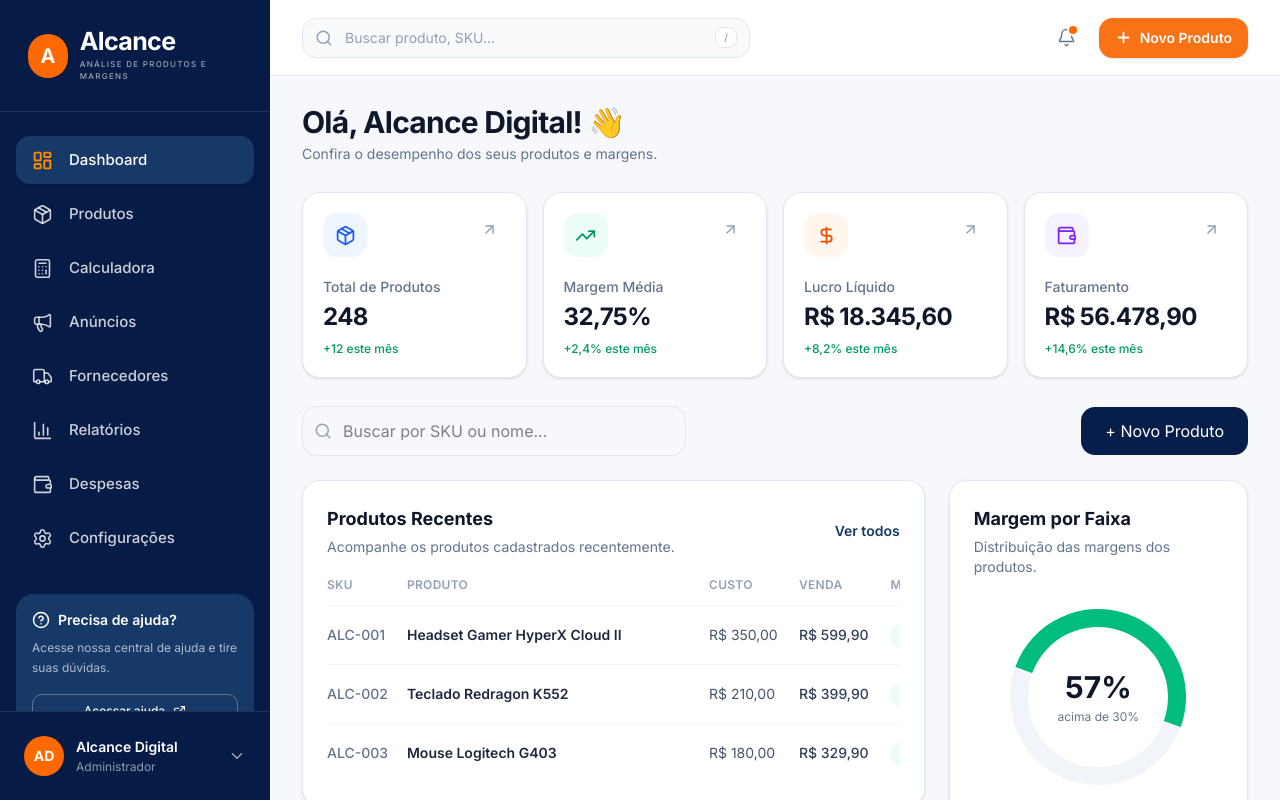
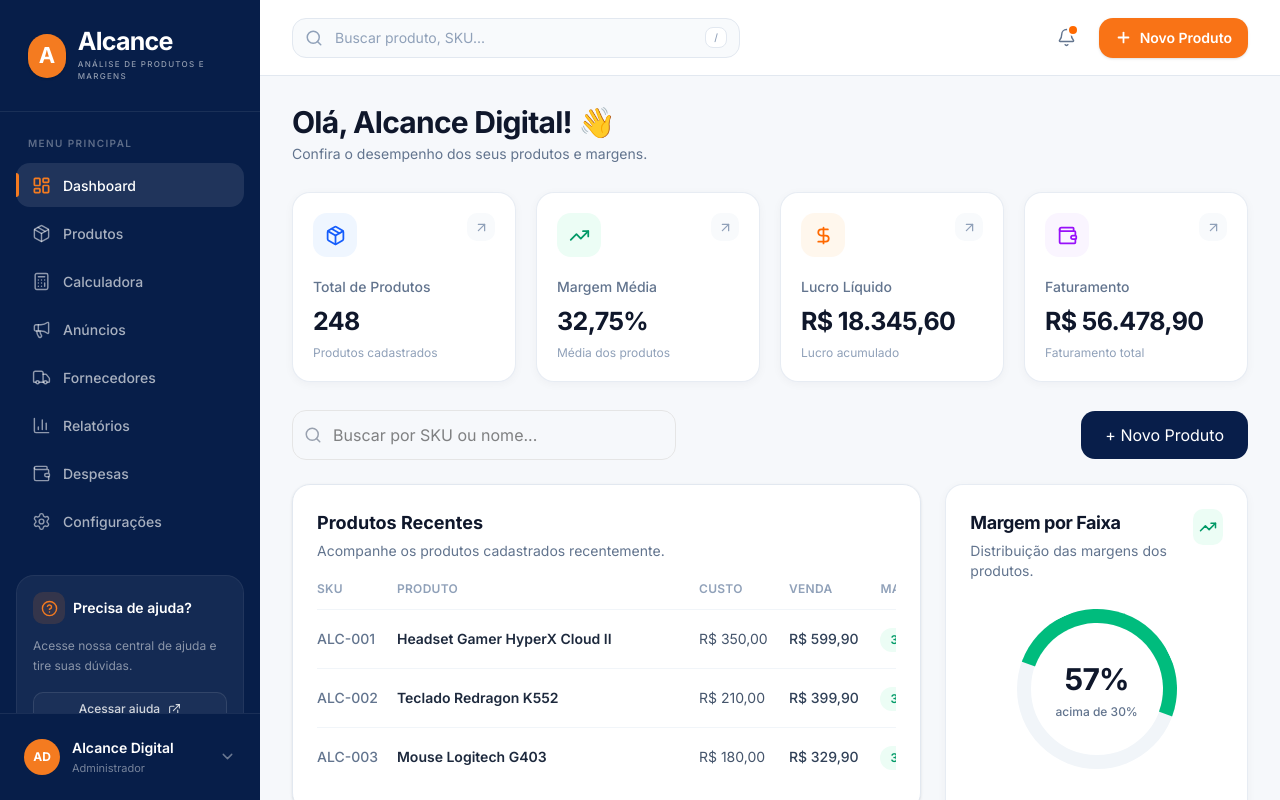
Before and after one commit to maelsonmk98-cmyk/alcance, a Next.js app: page / in a window 1280 px wide. Built offline with nearby package versions, Linux system fonts and the light colour scheme.

Commit message:
Corrige build e estrutura de produtos

```diff
--- a/components/dashboard/DashboardCards.tsx
+++ b/components/dashboard/DashboardCards.tsx
@@ -10,7 +10,7 @@ const cards = [
   {
     title: "Total de Produtos",
     value: "248",
-    description: "+12 este mês",
+    description: "Produtos cadastrados",
     icon: Package,
     iconBg: "bg-blue-50",
     iconColor: "text-blue-600",
@@ -18,7 +18,7 @@ const cards = [
   {
     title: "Margem Média",
     value: "32,75%",
-    description: "+2,4% este mês",
+    description: "Média dos produtos",
     icon: TrendingUp,
     iconBg: "bg-emerald-50",
     iconColor: "text-emerald-600",
@@ -26,34 +26,33 @@ const cards = [
   {
     title: "Lucro Líquido",
     value: "R$ 18.345,60",
-    description: "+8,2% este mês",
+    description: "Lucro acumulado",
     icon: DollarSign,
     iconBg: "bg-orange-50",
-    iconColor: "text-orange-600",
+    iconColor: "text-orange-500",
   },
   {
     title: "Faturamento",
     value: "R$ 56.478,90",
-    description: "+14,6% este mês",
+    description: "Faturamento total",
     icon: Wallet,
-    iconBg: "bg-violet-50",
-    iconColor: "text-violet-600",
+    iconBg: "bg-purple-50",
+    iconColor: "text-purple-600",
   },
 ];
 
 export default function DashboardCards() {
   return (
-    <div className="grid grid-cols-1 gap-4 sm:grid-cols-2 xl:grid-cols-4">
+    <div className="grid grid-cols-1 gap-5 sm:grid-cols-2 xl:grid-cols-4">
       {cards.map((card) => {
         const Icon = card.icon;
 
         return (
           <div
             key={card.title}
-            className="group rounded-2xl border border-slate-200 bg-white p-5 shadow-sm transition-all duration-200 hover:-translate-y-0.5 hover:shadow-md"
+            className="group rounded-2xl border border-slate-200/80 bg-white p-5 shadow-[0_2px_10px_rgba(15,23,42,0.04)] transition-all duration-200 hover:-translate-y-0.5 hover:shadow-[0_8px_25px_rgba(15,23,42,0.07)]"
           >
             <div className="flex items-start justify-between">
-
               <div
                 className={`flex h-11 w-11 items-center justify-center rounded-xl ${card.iconBg}`}
               >
@@ -64,8 +63,8 @@ export default function DashboardCards() {
                 />
               </div>
 
-              <div className="flex h-8 w-8 items-center justify-center rounded-lg text-slate-400 transition group-hover:bg-slate-50 group-hover:text-slate-700">
-                <ArrowUpRight size={17} />
+              <div className="flex h-7 w-7 items-center justify-center rounded-lg bg-slate-50 text-slate-400 transition group-hover:bg-slate-100">
+                <ArrowUpRight size={15} />
               </div>
             </div>
 
@@ -74,11 +73,11 @@ export default function DashboardCards() {
                 {card.title}
               </p>
 
-              <h2 className="mt-1 text-2xl font-bold tracking-tight text-slate-900">
+              <h2 className="mt-1.5 text-[25px] font-bold tracking-tight text-slate-900">
                 {card.value}
               </h2>
 
-              <p className="mt-2 text-xs font-medium text-emerald-600">
+              <p className="mt-1 text-xs text-slate-400">
                 {card.description}
               </p>
             </div>
--- a/components/dashboard/MarginChart.tsx
+++ b/components/dashboard/MarginChart.tsx
@@ -1,77 +1,99 @@
+import { TrendingUp } from "lucide-react";
+
 const faixas = [
   {
     label: "Acima de 30%",
     quantidade: 142,
     percentual: "57%",
     barra: "bg-emerald-500",
+    ponto: "bg-emerald-500",
   },
   {
     label: "Entre 20% e 30%",
     quantidade: 68,
     percentual: "27%",
     barra: "bg-blue-500",
+    ponto: "bg-blue-500",
   },
   {
     label: "Entre 10% e 20%",
     quantidade: 26,
     percentual: "10%",
     barra: "bg-orange-500",
+    ponto: "bg-orange-500",
   },
   {
     label: "Abaixo de 10%",
     quantidade: 12,
     percentual: "6%",
     barra: "bg-red-500",
+    ponto: "bg-red-500",
   },
 ];
 
 export default function MarginChart() {
   return (
-    <div className="rounded-2xl border border-slate-200 bg-white p-6 shadow-sm">
-      <div className="mb-6">
-        <h2 className="text-lg font-bold text-slate-900">
-          Margem por Faixa
-        </h2>
+    <div className="rounded-2xl border border-slate-200/80 bg-white p-6 shadow-[0_2px_10px_rgba(15,23,42,0.04)]">
+      {/* Cabeçalho */}
+      <div className="flex items-start justify-between">
+        <div>
+          <h2 className="text-lg font-bold tracking-tight text-slate-900">
+            Margem por Faixa
+          </h2>
 
-        <p className="mt-1 text-sm text-slate-500">
-          Distribuição das margens dos produtos.
-        </p>
+          <p className="mt-1 text-sm text-slate-500">
+            Distribuição das margens dos produtos.
+          </p>
+        </div>
+
+        <div className="flex h-9 w-9 items-center justify-center rounded-lg bg-emerald-50">
+          <TrendingUp
+            size={18}
+            strokeWidth={2}
+            className="text-emerald-600"
+          />
+        </div>
       </div>
 
       {/* Indicador principal */}
-      <div className="flex justify-center py-2">
-        <div className="relative flex h-44 w-44 items-center justify-center rounded-full border-[18px] border-slate-100">
-          <div className="absolute inset-[-18px] rounded-full border-[18px] border-transparent border-t-emerald-500 border-r-emerald-500 rotate-[-25deg]" />
+      <div className="flex justify-center py-7">
+        <div className="relative flex h-40 w-40 items-center justify-center">
+          {/* Círculo de fundo */}
+          <div className="absolute inset-0 rounded-full border-[14px] border-slate-100" />
 
-          <div className="text-center">
-            <p className="text-3xl font-bold text-slate-900">
+          {/* Parte preenchida */}
+          <div className="absolute inset-0 rounded-full border-[14px] border-transparent border-t-emerald-500 border-r-emerald-500 rotate-[-25deg]" />
+
+          {/* Conteúdo */}
+          <div className="relative text-center">
+            <p className="text-[30px] font-bold tracking-tight text-slate-900">
               57%
             </p>
 
-            <p className="mt-1 text-xs text-slate-500">
+            <p className="mt-0.5 text-xs font-medium text-slate-500">
               acima de 30%
             </p>
           </div>
         </div>
       </div>
 
-      {/* Legenda */}
-      <div className="mt-7 space-y-5">
+      {/* Faixas */}
+      <div className="space-y-5">
         {faixas.map((faixa) => (
           <div key={faixa.label}>
             <div className="mb-2 flex items-center justify-between">
-              <div className="flex items-center gap-2">
+              <div className="flex items-center gap-2.5">
                 <span
-                  className={`h-2.5 w-2.5 rounded-full ${faixa.barra}`}
+                  className={`h-2 w-2 rounded-full ${faixa.ponto}`}
                 />
 
-                <span className="text-sm text-slate-600">
+                <span className="text-sm font-medium text-slate-600">
                   {faixa.label}
                 </span>
               </div>
 
-              <div className="flex items-center gap-2">
-                <span className="text-sm font-semibold text-slate-800">
+              <div className="flex items-center gap-1.5">
+                <span className="text-sm font-bold text-slate-800">
                   {faixa.quantidade}
                 </span>
 
@@ -83,7 +105,7 @@ export default function MarginChart() {
 
             <div className="h-1.5 overflow-hidden rounded-full bg-slate-100">
               <div
-                className={`h-full rounded-full ${faixa.barra}`}
+                className={`h-full rounded-full ${faixa.barra} transition-all`}
                 style={{
                   width: faixa.percentual,
                 }}
@@ -92,6 +114,13 @@ export default function MarginChart() {
           </div>
         ))}
       </div>
+
+      {/* Rodapé */}
+      <div className="mt-6 border-t border-slate-100 pt-4">
+        <p className="text-xs text-slate-400">
+          Baseado nos produtos cadastrados
+        </p>
+      </div>
     </div>
   );
 }
--- a/components/dashboard/ProductTable.tsx
+++ b/components/dashboard/ProductTable.tsx
@@ -35,13 +35,6 @@ export default function ProductTable() {
             Acompanhe os produtos cadastrados recentemente.
           </p>
         </div>
-
-        <button
-          type="button"
-          className="text-sm font-semibold text-[#173967] transition hover:text-orange-500"
-        >
-          Ver todos
-        </button>
       </div>
 
       <div className="overflow-x-auto">
--- a/components/layout/Sidebar.tsx
+++ b/components/layout/Sidebar.tsx
@@ -63,31 +63,33 @@ export default function Sidebar() {
   const pathname = usePathname();
 
   return (
-    <aside className="flex h-screen w-[270px] shrink-0 flex-col bg-[#061C46] text-white">
+    <aside className="flex h-screen w-[260px] shrink-0 flex-col bg-[#071E49] text-white">
       {/* Logo */}
-      <div className="flex h-[112px] items-center border-b border-white/10 px-7">
-        <div className="flex items-center gap-3">
-          {/* Temporariamente usamos o símbolo estilizado.
-              Depois vamos colocar a logo oficial enviada. */}
-          <div className="flex h-11 w-11 items-center justify-center rounded-full bg-orange-500 text-xl font-bold">
-            A
+      <div className="flex h-[112px] items-center border-b border-white/[0.08] px-7">
+        <Link href="/" className="flex items-center gap-3">
+          <div className="flex h-11 w-11 items-center justify-center rounded-full bg-[#F47B20] shadow-sm">
+            <span className="text-[22px] font-bold text-white">A</span>
           </div>
 
           <div>
-            <h1 className="text-[25px] font-bold leading-none tracking-tight">
+            <h1 className="text-[25px] font-bold leading-none tracking-[-0.03em]">
               Alcance
             </h1>
 
-            <p className="mt-1 text-[8px] font-medium uppercase tracking-[0.16em] text-white/60">
+            <p className="mt-1 text-[8px] font-medium uppercase tracking-[0.16em] text-white/55">
               Análise de produtos e margens
             </p>
           </div>
-        </div>
+        </Link>
       </div>
 
       {/* Navegação */}
       <nav className="flex-1 overflow-y-auto px-4 py-6">
-        <div className="space-y-1.5">
+        <p className="mb-3 px-3 text-[10px] font-semibold uppercase tracking-[0.14em] text-white/35">
+          Menu principal
+        </p>
+
+        <div className="space-y-1">
           {menuItems.map((item) => {
             const Icon = item.icon;
 
@@ -101,19 +103,23 @@ export default function Sidebar() {
                 key={item.href}
                 href={item.href}
                 className={[
-                  "group flex h-12 items-center gap-4 rounded-xl px-4 text-[15px] font-medium transition-all",
+                  "group relative flex h-11 items-center gap-3 rounded-xl px-4 text-[14px] font-medium transition-all duration-200",
                   isActive
-                    ? "bg-[#173967] text-white shadow-sm"
-                    : "text-white/80 hover:bg-white/8 hover:text-white",
+                    ? "bg-white/[0.10] text-white"
+                    : "text-white/65 hover:bg-white/[0.06] hover:text-white",
                 ].join(" ")}
               >
+                {isActive && (
+                  <span className="absolute left-0 top-2.5 h-6 w-[3px] rounded-r-full bg-[#F47B20]" />
+                )}
+
                 <Icon
-                  size={21}
+                  size={19}
                   strokeWidth={isActive ? 2.2 : 1.8}
                   className={
                     isActive
-                      ? "text-orange-400"
-                      : "text-white/80 group-hover:text-white"
+                      ? "text-[#F47B20]"
+                      : "text-white/55 group-hover:text-white"
                   }
                 />
 
@@ -124,22 +130,24 @@ export default function Sidebar() {
         </div>
 
         {/* Ajuda */}
-        <div className="mt-8 rounded-2xl bg-[#173967] p-4">
+        <div className="mt-8 rounded-2xl border border-white/[0.06] bg-white/[0.055] p-4">
           <div className="flex items-center gap-2">
-            <CircleHelp size={18} className="text-white" />
+            <div className="flex h-8 w-8 items-center justify-center rounded-lg bg-[#F47B20]/15">
+              <CircleHelp size={17} className="text-[#F47B20]" />
+            </div>
 
             <span className="text-sm font-semibold">
               Precisa de ajuda?
             </span>
           </div>
 
-          <p className="mt-2 text-xs leading-5 text-white/65">
+          <p className="mt-3 text-xs leading-5 text-white/50">
             Acesse nossa central de ajuda e tire suas dúvidas.
           </p>
 
           <button
             type="button"
-            className="mt-4 flex w-full items-center justify-center gap-2 rounded-lg border border-white/30 px-3 py-2 text-xs font-medium transition hover:bg-white/10"
+            className="mt-4 flex w-full items-center justify-center gap-2 rounded-lg border border-white/10 bg-white/[0.03] px-3 py-2 text-xs font-medium text-white/80 transition hover:bg-white/[0.08] hover:text-white"
           >
             Acessar ajuda
             <ExternalLink size={13} />
@@ -148,12 +156,12 @@ export default function Sidebar() {
       </nav>
 
       {/* Usuário */}
-      <div className="border-t border-white/10 p-4">
+      <div className="border-t border-white/[0.08] p-4">
         <button
           type="button"
-          className="flex w-full items-center gap-3 rounded-xl p-2 text-left transition hover:bg-white/8"
+          className="flex w-full items-center gap-3 rounded-xl p-2 text-left transition hover:bg-white/[0.06]"
         >
-          <div className="flex h-10 w-10 shrink-0 items-center justify-center rounded-full bg-orange-500 text-sm font-bold text-white">
+          <div className="flex h-9 w-9 shrink-0 items-center justify-center rounded-full bg-[#F47B20] text-xs font-bold text-white">
             AD
           </div>
 
@@ -162,12 +170,12 @@ export default function Sidebar() {
               Alcance Digital
             </p>
 
-            <p className="mt-0.5 text-xs text-white/55">
+            <p className="mt-0.5 text-[11px] text-white/45">
               Administrador
             </p>
           </div>
 
-          <ChevronDown size={18} className="text-white/60" />
+          <ChevronDown size={17} className="text-white/40" />
         </button>
       </div>
     </aside>
```
